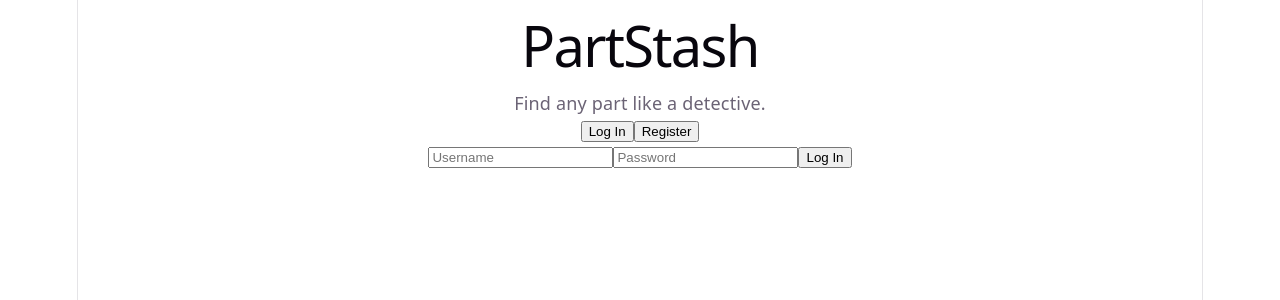
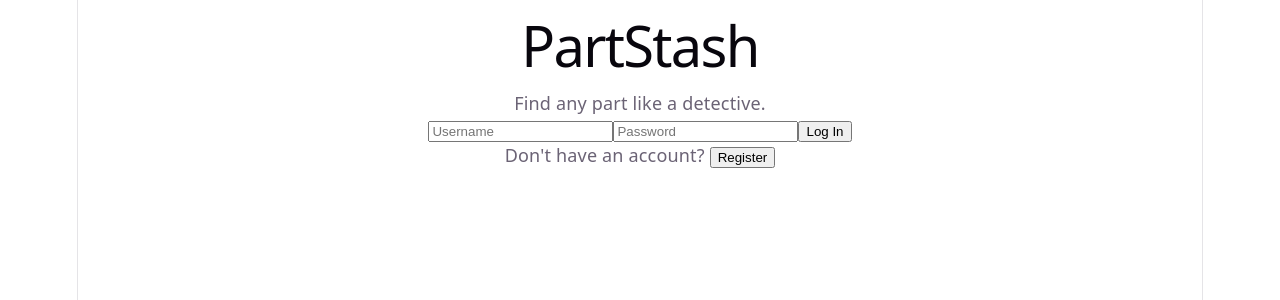
Before and after one commit to Deniz-Koc/PartStash-client, a React (Vite) app: page /login in a window 1280 px wide. Shown: the top 300 px of the page. Built offline with nearby package versions, Linux system fonts and the light colour scheme.

Commit message:
Replace login tabs with contextual toggle link

```diff
--- a/src/views/Login.jsx
+++ b/src/views/Login.jsx
@@ -27,6 +27,7 @@ export const Login = () => {
     register(username, email, password).then((data) => {
       if (data.token) {
         localStorage.setItem("partstash_token", data.token)
+        localStorage.setItem("partstash_username", username)
         navigate("/")
       } else {
         window.alert("Registration failed")
@@ -38,11 +39,6 @@ export const Login = () => {
     <div>
       <h1>PartStash</h1>
       <p>Find any part like a detective.</p>
-
-      <div>
-        <button type="button" onClick={() => setIsRegistering(false)}>Log In</button>
-        <button type="button" onClick={() => setIsRegistering(true)}>Register</button>
-      </div>
 
       <form onSubmit={isRegistering ? handleRegister : handleLogin}>
         <input
@@ -70,6 +66,13 @@ export const Login = () => {
 
         <button type="submit">{isRegistering ? "Register" : "Log In"}</button>
       </form>
+
+      <p>
+        {isRegistering ? "Already have an account? " : "Don't have an account? "}
+        <button type="button" onClick={() => setIsRegistering(!isRegistering)}>
+          {isRegistering ? "Log In" : "Register"}
+        </button>
+      </p>
     </div>
   )
 }
```
